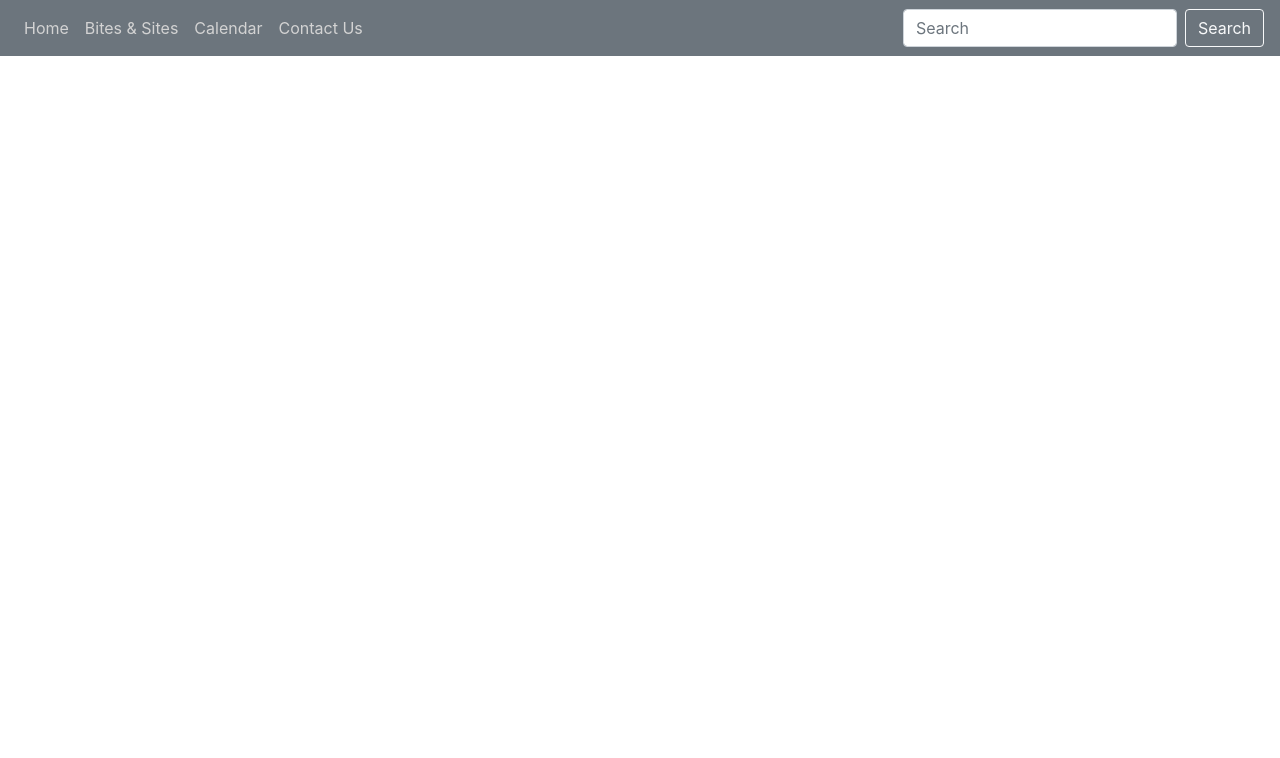
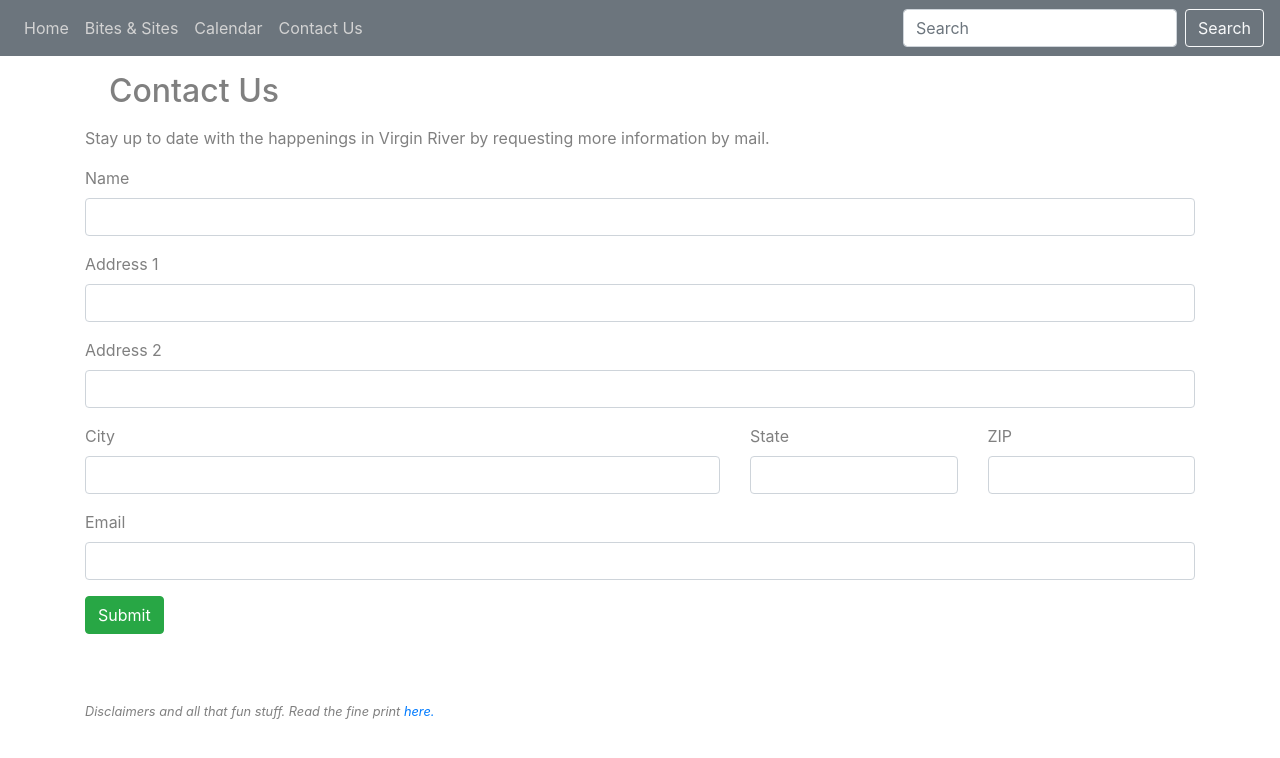
Before and after one commit to merth2erth/virgin-river, a website: page contactus.html in a window 1280 px wide. Drawn offline with nearby package versions, Linux system fonts and the light colour scheme.

Commit message:
Contact form and fine print

```diff
--- a/contactus.html
+++ b/contactus.html
@@ -46,7 +46,59 @@
         </div>
       </nav>
 
+    <div class="container">
+      <div class="row">
+        <div class="col">
+          <p></p><p></p>
+          <h2 class="ml-4 mt-3">Contact Us</h2>
+          <p></p>
+        </div>
+        </div>
+      <div class="row">
+        <div class="col">
+          <p>Stay up to date with the happenings in Virgin River by requesting more information by mail.</p>
+        </div>
+      </div>
+      <div class="row">
+        <div class="col">
+          <form>
+            <div class="form-group">
+              <label for="name">Name</label>
+              <input type="text" class="form-control" id="name">
+            </div>
+            <div class="form-group">
+              <label for="address1">Address 1</label>
+              <input type="text" class="form-control" id="address1">
+            </div>
+            <div class="form-group">
+              <label for="address2">Address 2</label>
+              <input type="text" class="form-control" id="address2">
+            </div>
+            <div class="form-group row">
+              <div class="col-7">
+                <label for="address2">City</label>
+                <input type="text" class="form-control">
+              </div>
+              <div class="col">
+                <label for="address2">State</label>
+                <input type="text" class="form-control">
+              </div>
+              <div class="col">
+                <label for="address2">ZIP</label>
+                <input type="text" class="form-control">
+              </div>
+            </div>
+            <div class="form-group">
+              <label for="email">Email</label>
+              <input type="email" class="form-control" id="email">
+            </div>
+          </form>
+          <button type="submit" class="btn btn-success">Submit</button>
+        </div>
+      </div>
 
+      </div>
+    <p><br><br></p>
 
      <!-- jQuery must come first, then Popper.js, then the Bootstrap JavaScript plugins.-->
      <script src="node_modules/jquery/dist/jquery.slim.min.js"></script>
@@ -55,4 +107,14 @@
 
  </body>
 
+ <footer>
+  <div class="container">
+    <div class="row">
+      <div class="col">
+        <p><small><em>Disclaimers and all that fun stuff. Read the fine print <a href="fineprint.html" target="_blank">here.</a></em></small></p>
+      </div>
+    </div>
+  </div>
+</footer>
+
  </html>
```
Also changed, not shown: calendar.html (+3 -2 lines), fineprint.html (added, +50 -0 lines), index.html (+3 -1 lines), css/styles.css (line endings or trailing spaces).
